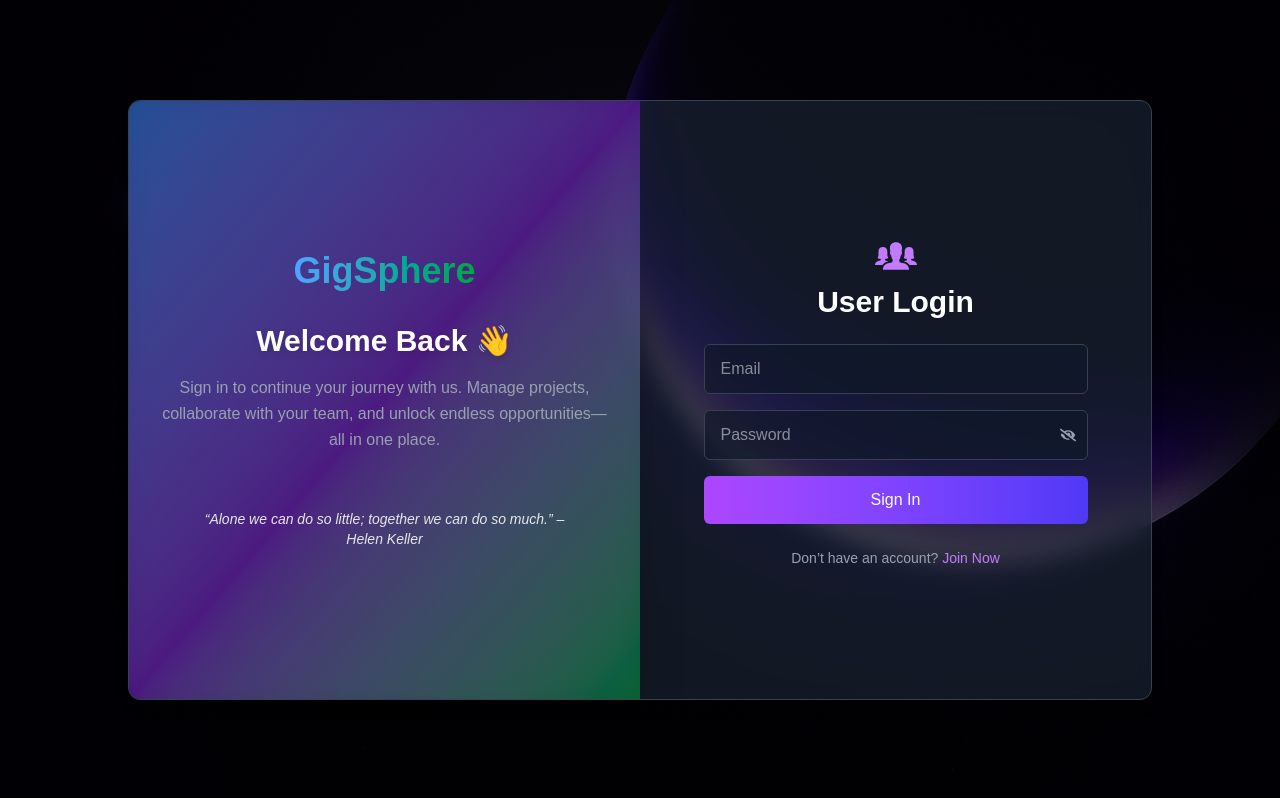
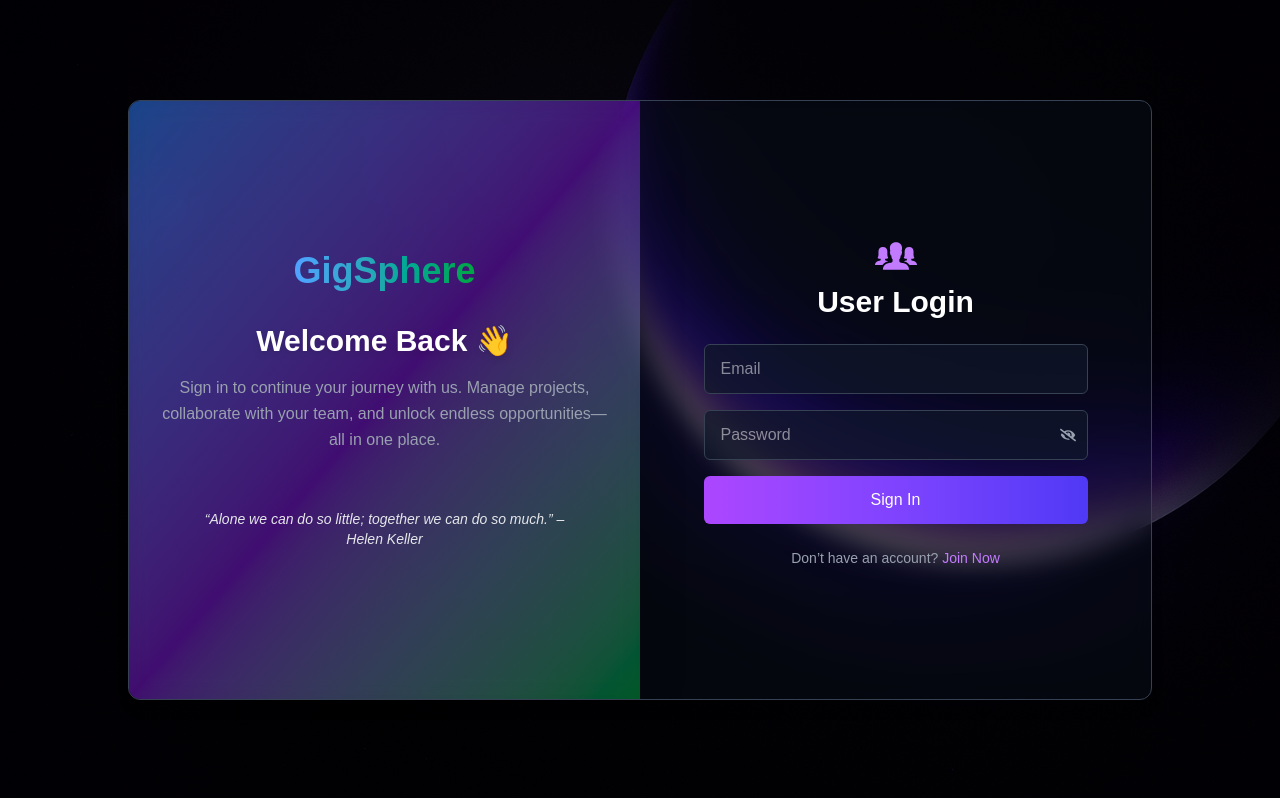
Before and after one commit to pirate08/gigsphere, a Next.js app: page /login in a window 1280 px wide. Built offline with nearby package versions, Linux system fonts and the light colour scheme.

Commit message:
Some changes made in background colour....

```diff
--- a/src/components/Login.tsx
+++ b/src/components/Login.tsx
@@ -35,7 +35,7 @@ const Login = () => {
       </div>
 
       {/* --SignIn Container-- */}
-      <div className='relative z-10 w-full md:max-w-5xl max-w-md h-full md:h-[600px] rounded-xl shadow-lg border border-gray-700 bg-gray-800/60 flex flex-col md:flex-row overflow-hidden backdrop-blur-md'>
+      <div className='relative z-10 w-full md:max-w-5xl max-w-md h-full md:h-[600px] rounded-xl shadow-lg border border-gray-700 bg-gray-900/30 flex flex-col md:flex-row overflow-hidden backdrop-blur-md'>
         {/* --Left Side Card-- */}
         <SigninLeftCard />
 
```
